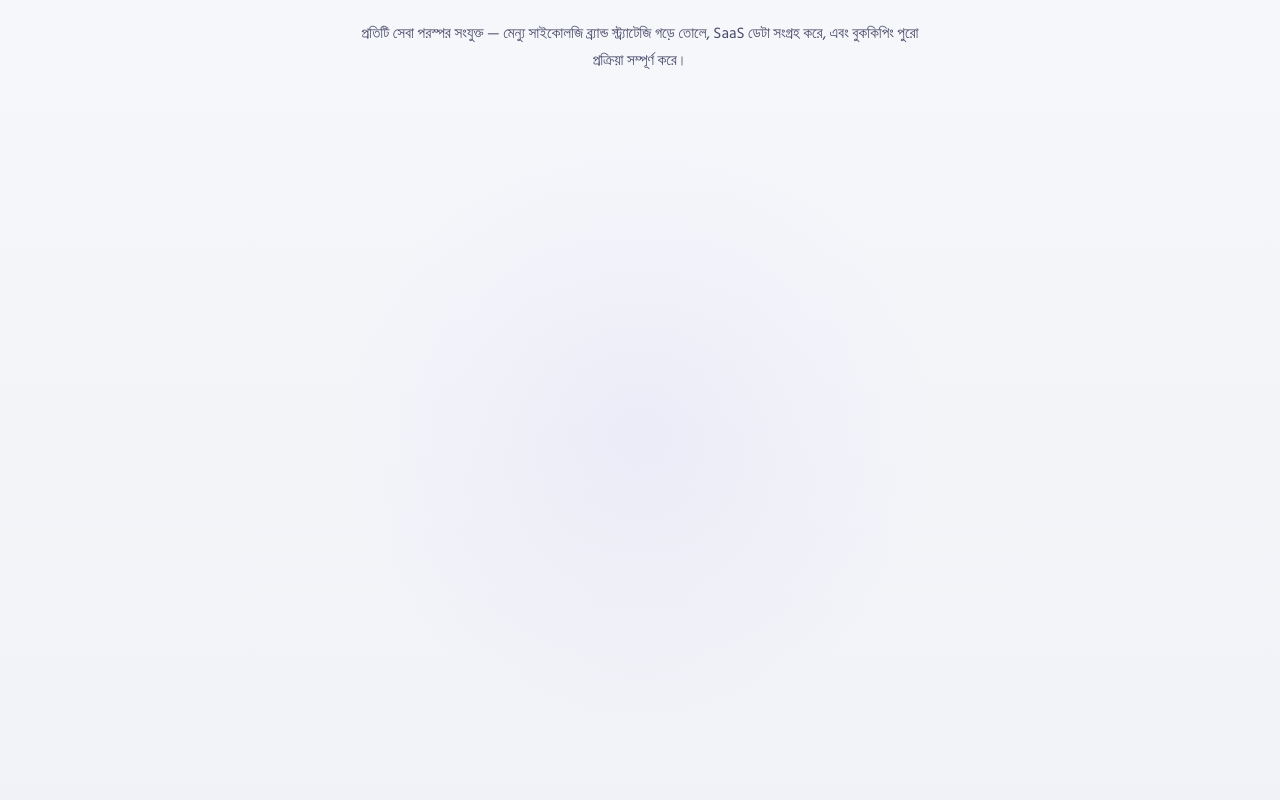
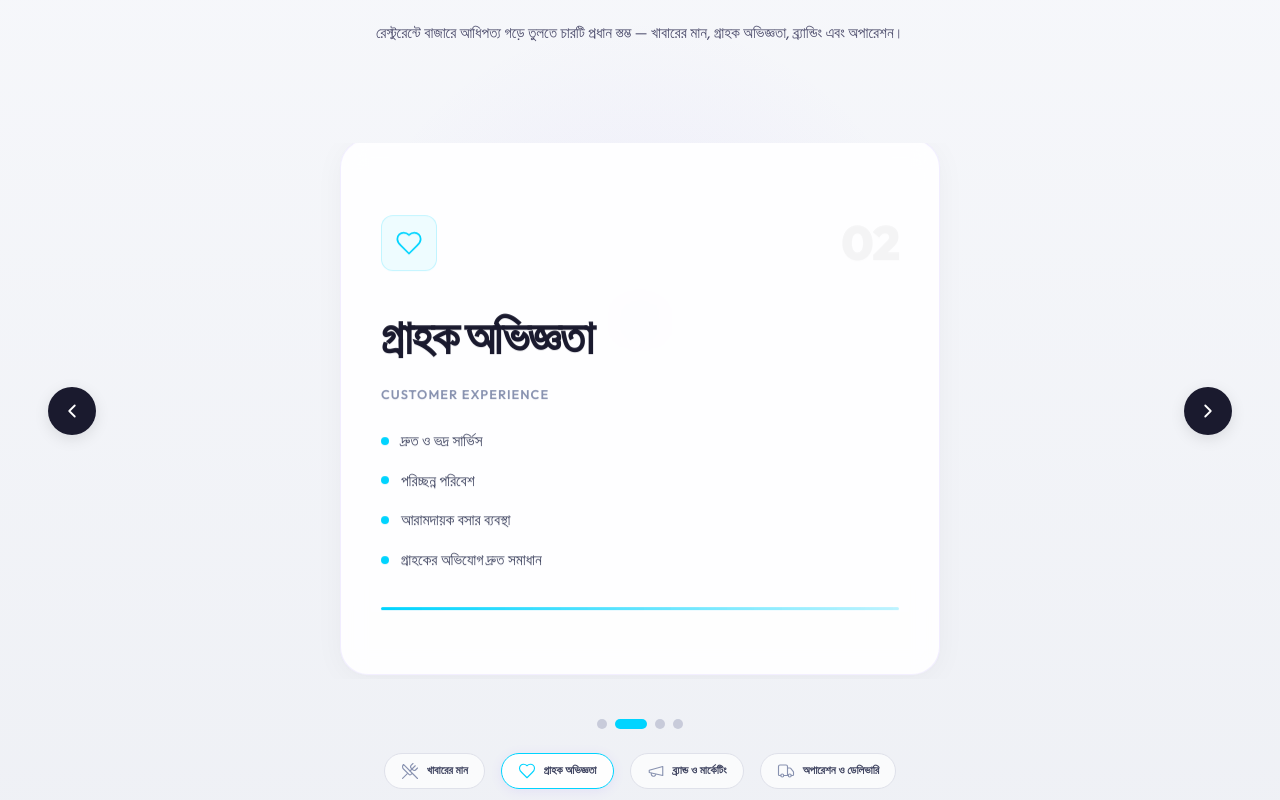
Before and after one commit to tauhidulislambusiness-tech/vibeflow, a Next.js app: page / in a window 1280 px wide. Shown: the part 1060-1860 px from the top of the page. Built offline with nearby package versions, Linux system fonts and the light colour scheme.

Commit message:
feat: services hero carousel with anti-gravity floating transitions + 4 pillars Bangla content

```diff
--- a/src/app/components/Services.js
+++ b/src/app/components/Services.js
@@ -1,46 +1,111 @@
 'use client';
 
-import { useEffect, useRef } from 'react';
-import { BookOpen, Cloud, Clapperboard, Calculator } from 'lucide-react';
+import { useEffect, useRef, useState, useCallback } from 'react';
+import { UtensilsCrossed, Heart, Megaphone, Truck, ChevronLeft, ChevronRight } from 'lucide-react';
 
 const SERVICES = [
   {
-    icon: BookOpen,
+    icon: UtensilsCrossed,
     number: '01',
-    title: 'স্টোরিটেলিং মেন্যু',
-    description:
-      'আমরা এমন মেন্যু তৈরি করি যা বিক্রি করে — ভার্বাল আইডেন্টিটি, ডিশ সাইকোলজি এবং ভিজুয়াল হায়ারার্কি মিশিয়ে আপনার গেস্টদের হাই-মার্জিন অভিজ্ঞতার দিকে গাইড করি কোনো হার্ড সেল ছাড়াই।',
-    tags: ['মেন্যু সাইকোলজি', 'ভার্বাল আইডেন্টিটি', 'প্রিন্ট ও ডিজিটাল'],
+    title: 'খাবারের মান',
+    subtitle: 'Food Quality',
+    points: [
+      'সুস্বাদু ও ধারাবাহিক মানের খাবার',
+      'তাজা উপকরণ ব্যবহার',
+      'ইউনিক সিগনেচার মেনু',
+    ],
+    accent: '#7c5cff',
   },
   {
-    icon: Cloud,
+    icon: Heart,
     number: '02',
-    title: 'ভাইবফ্লো SaaS',
-    description:
-      'ক্লাউড-নেটিভ POS, কিচেন ডিসপ্লে সিস্টেম এবং রিয়েল-টাইম অ্যানালিটিক্স — যেসব রেস্টুরেন্ট অন্ধকারে চলতে অস্বীকার করে তাদের জন্য তৈরি। একটি ড্যাশবোর্ড, সব তথ্য।',
-    tags: ['ক্লাউড POS', 'KDS', 'অ্যানালিটিক্স ড্যাশবোর্ড'],
+    title: 'গ্রাহক অভিজ্ঞতা',
+    subtitle: 'Customer Experience',
+    points: [
+      'দ্রুত ও ভদ্র সার্ভিস',
+      'পরিচ্ছন্ন পরিবেশ',
+      'আরামদায়ক বসার ব্যবস্থা',
+      'গ্রাহকের অভিযোগ দ্রুত সমাধান',
+    ],
+    accent: '#00d4ff',
   },
   {
-    icon: Clapperboard,
+    icon: Megaphone,
     number: '03',
-    title: 'সিনেমাটিক ব্র্যান্ড',
-    description:
-      '4K সিনেমাটিক মিডিয়া প্রোডাকশন, প্রিমিয়াম ওয়েব এক্সপেরিয়েন্স এবং ভিজুয়াল সিস্টেম যা আপনার ব্র্যান্ডকে স্ক্রল করে পেরিয়ে যাওয়া অসম্ভব করে তোলে। আমরা টেমপ্লেট ব্যবহার করি না।',
-    tags: ['4K ভিডিও', 'ওয়েব ডিজাইন', 'ব্র্যান্ড সিস্টেম'],
+    title: 'ব্র্যান্ড ও মার্কেটিং',
+    subtitle: 'Brand & Marketing',
+    points: [
+      'শক্তিশালী সামাজিক যোগাযোগমাধ্যম উপস্থিতি',
+      'নিয়মিত কনটেন্ট ও বিজ্ঞাপন',
+      'রিভিউ ও রেপুটেশন ম্যানেজমেন্ট',
+      'লোকাল ব্র্যান্ড হিসেবে পরিচিতি তৈরি',
+    ],
+    accent: '#ff6b9d',
   },
   {
-    icon: Calculator,
+    icon: Truck,
     number: '04',
-    title: 'স্মার্ট বুককিপিং',
-    description:
-      'রেস্টুরেন্ট-স্পেসিফিক ফাইন্যান্সিয়াল ইন্টেলিজেন্স — দৈনিক P&L ট্র্যাকিং থেকে ট্যাক্স-রেডি রিপোর্ট পর্যন্ত। আমরা আপনার সংখ্যাগুলোকে এমন গল্পে রূপান্তর করি যা স্মার্ট সিদ্ধান্ত নিতে সাহায্য করে।',
-    tags: ['P&L ট্র্যাকিং', 'ট্যাক্স প্রস্তুতি', 'আর্থিক রিপোর্ট'],
+    title: 'অপারেশন ও ডেলিভারি',
+    subtitle: 'Operations & Delivery',
+    points: [
+      'দ্রুত খাবার প্রস্তুত',
+      'কার্যকর স্টাফ ম্যানেজমেন্ট',
+      'নির্ভরযোগ্য ডেলিভারি সিস্টেম',
+      'খরচ নিয়ন্ত্রণ ও লাভজনকতা নিশ্চিত করা',
+    ],
+    accent: '#ffa751',
   },
 ];
 
 export default function Services() {
   const sectionRef = useRef(null);
+  const [active, setActive] = useState(0);
+  const [animState, setAnimState] = useState('idle'); // idle | exit | enter
+  const [direction, setDirection] = useState(1);
+  const autoRef = useRef(null);
+  const pausedRef = useRef(false);
 
+  const goTo = useCallback(
+    (idx) => {
+      if (animState !== 'idle') return;
+      const nextIdx = (idx + SERVICES.length) % SERVICES.length;
+      if (nextIdx === active) return;
+      setDirection(nextIdx > active ? 1 : -1);
+      setAnimState('exit');
+      setTimeout(() => {
+        setActive(nextIdx);
+        setAnimState('enter');
+        setTimeout(() => setAnimState('idle'), 600);
+      }, 350);
+    },
+    [active, animState]
+  );
+
+  const next = useCallback(() => goTo(active + 1), [active, goTo]);
+  const prev = useCallback(() => goTo(active - 1), [active, goTo]);
+
+  // Auto-play
+  useEffect(() => {
+    const start = () => {
+      autoRef.current = setInterval(() => {
+        if (!pausedRef.current) next();
+      }, 5000);
+    };
+    start();
+    return () => clearInterval(autoRef.current);
+  }, [next]);
+
+  // Keyboard
+  useEffect(() => {
+    const onKey = (e) => {
+      if (e.key === 'ArrowLeft') prev();
+      if (e.key === 'ArrowRight') next();
+    };
+    window.addEventListener('keydown', onKey);
+    return () => window.removeEventListener('keydown', onKey);
+  }, [next, prev]);
+
+  // GSAP header reveal
   useEffect(() => {
     let ctx;
     const init = async () => {
@@ -49,64 +114,45 @@ export default function Services() {
       gsap.registerPlugin(ScrollTrigger);
 
       ctx = gsap.context(() => {
-        // Header reveal
         gsap.from('.services__header .section__label', {
-          scrollTrigger: {
-            trigger: '.services__header',
-            start: 'top 85%',
-            toggleActions: 'play none none none',
-          },
-          y: 20,
-          opacity: 0,
-          duration: 0.6,
+          scrollTrigger: { trigger: '.services__header', start: 'top 85%', toggleActions: 'play none none none' },
+          y: 20, opacity: 0, duration: 0.6,
         });
-
         gsap.from('.services__header .section__title', {
-          scrollTrigger: {
-            trigger: '.services__header',
-            start: 'top 85%',
-            toggleActions: 'play none none none',
-          },
-          y: 30,
-          opacity: 0,
-          duration: 0.8,
-          delay: 0.15,
+          scrollTrigger: { trigger: '.services__header', start: 'top 85%', toggleActions: 'play none none none' },
+          y: 30, opacity: 0, duration: 0.8, delay: 0.15,
         });
-
         gsap.from('.services__header .section__subtitle', {
-          scrollTrigger: {
-            trigger: '.services__header',
-            start: 'top 85%',
-            toggleActions: 'play none none none',
-          },
-          y: 20,
-          opacity: 0,
-          duration: 0.7,
-          delay: 0.3,
+          scrollTrigger: { trigger: '.services__header', start: 'top 85%', toggleActions: 'play none none none' },
+          y: 20, opacity: 0, duration: 0.7, delay: 0.3,
         });
-
-        // Staggered card reveals
-        gsap.from('.service-card', {
-          scrollTrigger: {
-            trigger: '.services__grid',
-            start: 'top 85%',
-            toggleActions: 'play none none none',
-          },
-          y: 60,
-          opacity: 0,
-          duration: 0.8,
-          stagger: 0.15,
-          ease: 'power3.out',
+        gsap.from('.svc-slider', {
+          scrollTrigger: { trigger: '.svc-slider', start: 'top 88%', toggleActions: 'play none none none' },
+          y: 60, opacity: 0, duration: 0.9, ease: 'power3.out',
         });
       }, sectionRef);
     };
-
     init();
     return () => ctx && ctx.revert();
   }, []);
 
+  const current = SERVICES[active];
+  const Icon = current.icon;
+
+  const cardClass = `svc-slider__card ${
+    animState === 'exit' ? 'svc-slider__card--exit' :
+    animState === 'enter' ? 'svc-slider__card--enter' :
+    'svc-slider__card--idle'
+  }`;
+
   return (
-    <section id="services" className="section services services--light" ref={sectionRef}>
+    <section
+      id="services"
+      className="section services services--light"
+      ref={sectionRef}
+      onMouseEnter={() => (pausedRef.current = true)}
+      onMouseLeave={() => (pausedRef.current = false)}
+    >
       <div className="container">
         {/* Header */}
         <div className="services__header">
@@ -117,30 +163,88 @@ export default function Services() {
             আধিপত্যের চার স্তম্ভ
           </h2>
           <p className="section__subtitle">
-            প্রতিটি সেবা পরস্পর সংযুক্ত — মেন্যু সাইকোলজি ব্র্যান্ড স্ট্র্যাটেজি গড়ে তোলে, SaaS ডেটা সংগ্রহ করে, এবং বুককিপিং পুরো প্রক্রিয়া সম্পূর্ণ করে।
+            রেস্টুরেন্টে বাজারে আধিপত্য গড়ে তুলতে চারটি প্রধান স্তম্ভ — খাবারের মান, গ্রাহক অভিজ্ঞতা, ব্র্যান্ডিং এবং অপারেশন।
           </p>
         </div>
 
-        {/* Grid */}
-        <div className="services__grid">
-          {SERVICES.map((service) => {
-            const Icon = service.icon;
+        {/* Slider */}
+        <div className="svc-slider">
+          {/* Left Arrow */}
+          <button
+            className="svc-slider__nav svc-slider__nav--prev"
+            onClick={prev}
+            aria-label="আগের স্তম্ভ"
+          >
+            <ChevronLeft size={22} />
+          </button>
+
+          {/* Card */}
+          <div className="svc-slider__stage">
+            <div className={cardClass} key={active}>
+              {/* Card Top — Icon + Number */}
+              <div className="svc-slider__card-top">
+                <div className="svc-slider__icon" style={{ borderColor: `${current.accent}30`, background: `${current.accent}10` }}>
+                  <Icon size={28} strokeWidth={1.5} style={{ color: current.accent }} />
+                </div>
+                <span className="svc-slider__number">{current.number}</span>
+              </div>
+
+              {/* Title */}
+              <h3 className="svc-slider__title">{current.title}</h3>
+              <span className="svc-slider__subtitle">{current.subtitle}</span>
+
+              {/* Points */}
+              <ul className="svc-slider__points">
+                {current.points.map((point, i) => (
+                  <li key={i} className="svc-slider__point">
+                    <span className="svc-slider__bullet" style={{ background: current.accent }} />
+                    {point}
+                  </li>
+                ))}
+              </ul>
+
+              {/* Accent bar */}
+              <div className="svc-slider__accent-bar" style={{ background: `linear-gradient(90deg, ${current.accent}, ${current.accent}40)` }} />
+            </div>
+          </div>
+
+          {/* Right Arrow */}
+          <button
+            className="svc-slider__nav svc-slider__nav--next"
+            onClick={next}
+            aria-label="পরের স্তম্ভ"
+          >
+            <ChevronRight size={22} />
+          </button>
+        </div>
+
+        {/* Dots */}
+        <div className="svc-slider__dots">
+          {SERVICES.map((_, i) => (
+            <button
+              key={i}
+              className={`svc-slider__dot ${i === active ? 'svc-slider__dot--active' : ''}`}
+              onClick={() => goTo(i)}
+              aria-label={`স্তম্ভ ${i + 1}`}
+              style={i === active ? { background: SERVICES[i].accent } : {}}
+            />
+          ))}
+        </div>
+
+        {/* Mini preview cards */}
+        <div className="svc-slider__previews">
+          {SERVICES.map((svc, i) => {
+            const PrevIcon = svc.icon;
             return (
-              <div key={service.number} className="glass-card service-card">
-                <div className="service-card__icon">
-                  <Icon size={24} strokeWidth={1.5} />
-                </div>
-                <span className="service-card__number">{service.number}</span>
-                <h3 className="service-card__title">{service.title}</h3>
-                <p className="service-card__desc">{service.description}</p>
-                <div className="service-card__tags">
-                  {service.tags.map((tag) => (
-                    <span key={tag} className="service-card__tag">
-                      {tag}
-                    </span>
-                  ))}
-                </div>
-              </div>
+              <button
+                key={i}
+                className={`svc-slider__preview ${i === active ? 'svc-slider__preview--active' : ''}`}
+                onClick={() => goTo(i)}
+                style={i === active ? { borderColor: svc.accent } : {}}
+              >
+                <PrevIcon size={18} strokeWidth={1.5} style={{ color: i === active ? svc.accent : '#8892b0' }} />
+                <span className="svc-slider__preview-title">{svc.title}</span>
+              </button>
             );
           })}
         </div>
--- a/src/app/globals.css
+++ b/src/app/globals.css
@@ -750,79 +750,270 @@ input, textarea, select {
   gap: var(--space-md);
 }
 
-.service-card {
+/* ── Services Slider / Carousel ──────────────────────────── */
+.svc-slider {
+  position: relative;
+  display: flex;
+  align-items: center;
+  gap: var(--space-md);
+  min-height: 420px;
+}
+
+.svc-slider__stage {
+  flex: 1;
+  position: relative;
+  overflow: hidden;
+  min-height: 400px;
+  display: flex;
+  align-items: center;
+  justify-content: center;
+}
+
+.svc-slider__card {
+  width: 100%;
+  max-width: 600px;
+  margin: 0 auto;
+  background: rgba(255, 255, 255, 0.9);
+  backdrop-filter: blur(12px);
+  -webkit-backdrop-filter: blur(12px);
+  border: 1px solid rgba(124, 92, 255, 0.1);
+  border-radius: var(--radius-xl);
   padding: var(--space-xl) var(--space-lg);
   display: flex;
   flex-direction: column;
   gap: var(--space-md);
-  min-height: 320px;
-}
-
-.service-card__icon {
-  width: 52px;
-  height: 52px;
+  position: relative;
+  box-shadow: 0 4px 30px rgba(0, 0, 0, 0.04), 0 1px 6px rgba(0, 0, 0, 0.02);
+  transition: box-shadow var(--transition-base);
+}
+
+.svc-slider__card:hover {
+  box-shadow: 0 8px 50px rgba(124, 92, 255, 0.08), 0 2px 12px rgba(0, 0, 0, 0.04);
+}
+
+/* Floating idle animation */
+.svc-slider__card--idle {
+  animation: svcFloat 4s ease-in-out infinite;
+}
+
+/* Exit: float upward + fade */
+.svc-slider__card--exit {
+  animation: svcExitUp 350ms ease-in forwards;
+}
+
+/* Enter: rise from below */
+.svc-slider__card--enter {
+  animation: svcEnterUp 600ms cubic-bezier(0.16, 1, 0.3, 1) forwards;
+}
+
+@keyframes svcFloat {
+  0%, 100% { transform: translateY(0); }
+  50% { transform: translateY(-8px); }
+}
+
+@keyframes svcExitUp {
+  0% { transform: translateY(0); opacity: 1; }
+  100% { transform: translateY(-60px); opacity: 0; }
+}
+
+@keyframes svcEnterUp {
+  0% { transform: translateY(60px); opacity: 0; }
+  100% { transform: translateY(0); opacity: 1; }
+}
+
+/* Card inner elements */
+.svc-slider__card-top {
+  display: flex;
+  align-items: center;
+  gap: var(--space-sm);
+}
+
+.svc-slider__icon {
+  width: 56px;
+  height: 56px;
   display: flex;
   align-items: center;
   justify-content: center;
   border-radius: var(--radius-md);
-  background: var(--gradient-accent-subtle);
-  border: 1px solid rgba(124, 92, 255, 0.15);
-  color: var(--color-accent);
+  border: 1px solid;
   flex-shrink: 0;
   transition: all var(--transition-base);
 }
 
-.service-card:hover .service-card__icon {
-  background: var(--gradient-accent-subtle);
-  box-shadow: 0 0 20px rgba(124, 92, 255, 0.15);
-  border-color: rgba(124, 92, 255, 0.3);
-}
-
-.service-card__number {
+.svc-slider__number {
   font-family: var(--font-heading);
+  font-size: 3rem;
+  font-weight: 900;
+  color: rgba(0, 0, 0, 0.04);
+  letter-spacing: var(--ls-tight);
+  margin-left: auto;
+}
+
+.svc-slider__title {
+  font-family: var(--font-heading);
+  font-size: var(--fs-h2);
+  font-weight: 800;
+  color: #1a1a2e;
+  line-height: var(--lh-snug);
+}
+
+.svc-slider__subtitle {
+  font-family: var(--font-heading);
+  font-size: var(--fs-small);
+  font-weight: 600;
+  text-transform: uppercase;
+  letter-spacing: var(--ls-wide);
+  color: #8892b0;
+  margin-top: -0.5rem;
+}
+
+.svc-slider__points {
+  display: flex;
+  flex-direction: column;
+  gap: 0.75rem;
+  padding: 0;
+  list-style: none;
+}
+
+.svc-slider__point {
+  display: flex;
+  align-items: flex-start;
+  gap: 0.75rem;
+  font-size: var(--fs-body);
+  color: #3a3f5c;
+  line-height: var(--lh-relaxed);
+}
+
+.svc-slider__bullet {
+  width: 8px;
+  height: 8px;
+  border-radius: 50%;
+  flex-shrink: 0;
+  margin-top: 0.55rem;
+}
+
+.svc-slider__accent-bar {
+  height: 3px;
+  border-radius: var(--radius-full);
+  margin-top: var(--space-xs);
+}
+
+/* Navigation arrows */
+.svc-slider__nav {
+  width: 48px;
+  height: 48px;
+  border-radius: 50%;
+  background: #1a1a2e;
+  color: #fff;
+  display: flex;
+  align-items: center;
+  justify-content: center;
+  cursor: pointer;
+  border: none;
+  flex-shrink: 0;
+  transition: all var(--transition-base);
+  box-shadow: 0 4px 15px rgba(0, 0, 0, 0.1);
+}
+
+.svc-slider__nav:hover {
+  background: #7c5cff;
+  transform: scale(1.1);
+  box-shadow: 0 4px 25px rgba(124, 92, 255, 0.3);
+}
+
+/* Dots */
+.svc-slider__dots {
+  display: flex;
+  justify-content: center;
+  gap: 0.5rem;
+  margin-top: var(--space-lg);
+}
+
+.svc-slider__dot {
+  width: 10px;
+  height: 10px;
+  border-radius: 50%;
+  background: #c8cbda;
+  border: none;
+  cursor: pointer;
+  transition: all var(--transition-base);
+  padding: 0;
+}
+
+.svc-slider__dot--active {
+  width: 32px;
+  border-radius: var(--radius-full);
+}
+
+/* Mini preview cards */
+.svc-slider__previews {
+  display: flex;
+  justify-content: center;
+  gap: var(--space-sm);
+  margin-top: var(--space-md);
+  flex-wrap: wrap;
+}
+
+.svc-slider__preview {
+  display: flex;
+  align-items: center;
+  gap: 0.5rem;
+  padding: 0.5rem 1rem;
+  border: 1px solid #dfe1ea;
+  border-radius: var(--radius-full);
+  background: rgba(255, 255, 255, 0.7);
+  cursor: pointer;
+  transition: all var(--transition-base);
+  font-family: var(--font-body);
+}
+
+.svc-slider__preview:hover {
+  border-color: #7c5cff;
+  background: rgba(255, 255, 255, 0.95);
+}
+
+.svc-slider__preview--active {
+  background: rgba(255, 255, 255, 0.95);
+  box-shadow: 0 2px 12px rgba(124, 92, 255, 0.1);
+}
+
+.svc-slider__preview-title {
   font-size: var(--fs-xs);
-  font-weight: 700;
-  color: var(--color-text-muted);
-  letter-spacing: var(--ls-wide);
-}
-
-.service-card__title {
-  font-size: var(--fs-h3);
-  font-weight: 700;
-  line-height: var(--lh-snug);
-}
-
-.service-card__desc {
-  font-size: var(--fs-body);
-  color: var(--color-text-secondary);
-  line-height: var(--lh-relaxed);
-  flex-grow: 1;
-}
-
-.service-card__tags {
-  display: flex;
-  flex-wrap: wrap;
-  gap: 0.5rem;
-}
-
-.service-card__tag {
-  font-size: var(--fs-xs);
-  font-weight: 500;
-  color: var(--color-text-tertiary);
-  padding: 0.3rem 0.75rem;
-  border: 1px solid var(--color-border);
-  border-radius: var(--radius-full);
-  transition: all var(--transition-fast);
-}
-
-.service-card:hover .service-card__tag {
-  border-color: var(--color-border-hover);
-  color: var(--color-text-secondary);
-}
-
+  font-weight: 600;
+  color: #3a3f5c;
+}
+
+/* Services slider responsive */
 @media (max-width: 768px) {
   .services__grid {
     grid-template-columns: 1fr;
+  }
+  .svc-slider {
+    flex-direction: column;
+    min-height: auto;
+    gap: var(--space-sm);
+  }
+  .svc-slider__stage {
+    min-height: 380px;
+    width: 100%;
+  }
+  .svc-slider__card {
+    padding: var(--space-lg) var(--space-md);
+  }
+  .svc-slider__nav {
+    display: none;
+  }
+  .svc-slider__number {
+    font-size: 2rem;
+  }
+  .svc-slider__previews {
+    display: none;
+  }
+}
+
+@media (max-width: 375px) {
+  .svc-slider__card {
+    padding: var(--space-md);
   }
 }
 
@@ -854,59 +1045,6 @@ input, textarea, select {
 
 .services--light .section__subtitle {
   color: #4a4a6a;
-}
-
-.services--light .glass-card {
-  background: rgba(255, 255, 255, 0.85);
-  border: 1px solid rgba(124, 92, 255, 0.1);
-  backdrop-filter: blur(10px);
-  -webkit-backdrop-filter: blur(10px);
-}
-
-.services--light .glass-card:hover {
-  background: rgba(255, 255, 255, 0.95);
-  border-color: rgba(124, 92, 255, 0.2);
-  box-shadow: 0 8px 40px rgba(124, 92, 255, 0.08), 0 2px 12px rgba(0, 0, 0, 0.04);
-}
-
-.services--light .glass-card::before {
-  background: linear-gradient(135deg, rgba(124, 92, 255, 0.3), rgba(0, 212, 255, 0.2), rgba(124, 92, 255, 0.1));
-}
-
-.services--light .service-card__icon {
-  background: linear-gradient(135deg, rgba(124, 92, 255, 0.1) 0%, rgba(0, 212, 255, 0.05) 100%);
-  border-color: rgba(124, 92, 255, 0.15);
-  color: #7c5cff;
-}
-
-.services--light .service-card:hover .service-card__icon {
-  background: linear-gradient(135deg, rgba(124, 92, 255, 0.15) 0%, rgba(0, 212, 255, 0.1) 100%);
-  box-shadow: 0 0 20px rgba(124, 92, 255, 0.12);
-  border-color: rgba(124, 92, 255, 0.3);
-}
-
-.services--light .service-card__number {
-  color: #b0b3c6;
-}
-
-.services--light .service-card__title {
-  color: #1a1a2e;
-}
-
-.services--light .service-card__desc {
-  color: #4a4a6a;
-}
-
-.services--light .service-card__tag {
-  color: #6b6f8a;
-  border-color: rgba(124, 92, 255, 0.12);
-  background: rgba(124, 92, 255, 0.04);
-}
-
-.services--light .service-card:hover .service-card__tag {
-  border-color: rgba(124, 92, 255, 0.25);
-  color: #5b3fd4;
-  background: rgba(124, 92, 255, 0.08);
 }
 
 /* ============================================================
```
